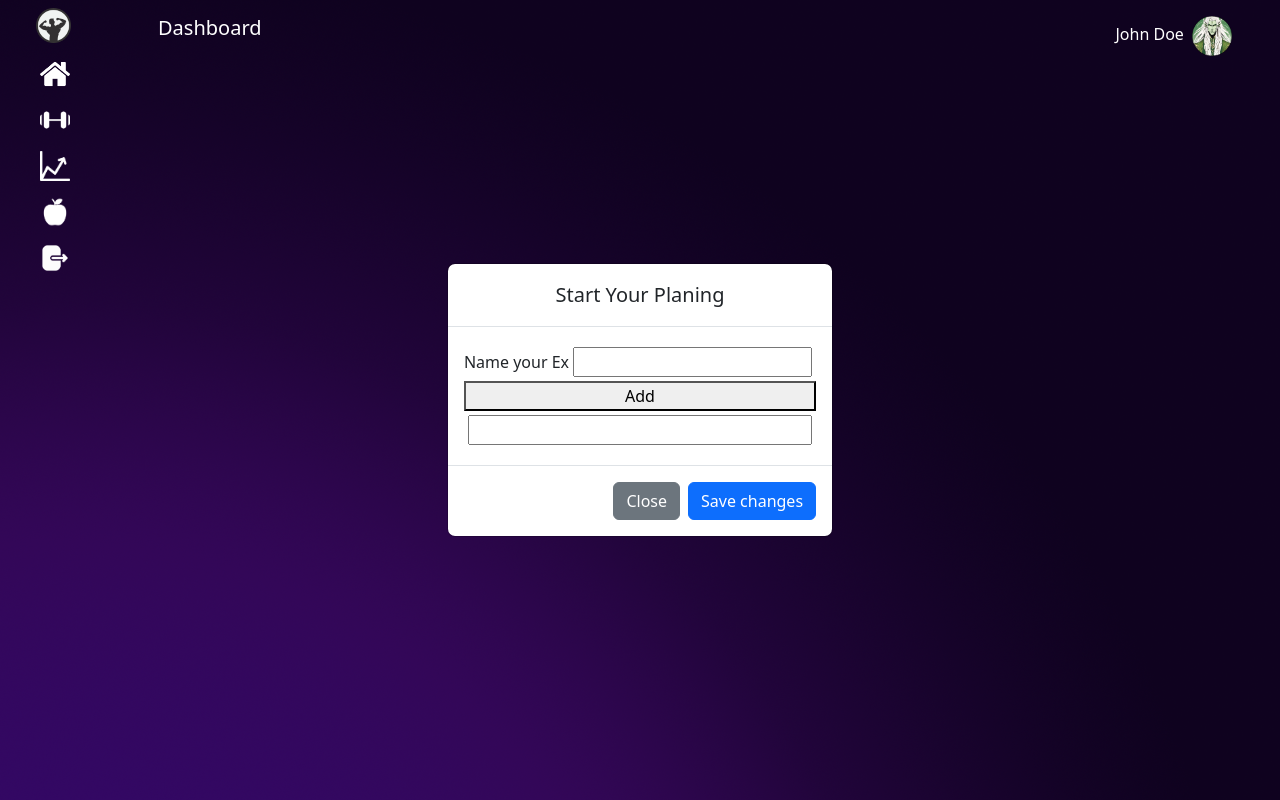
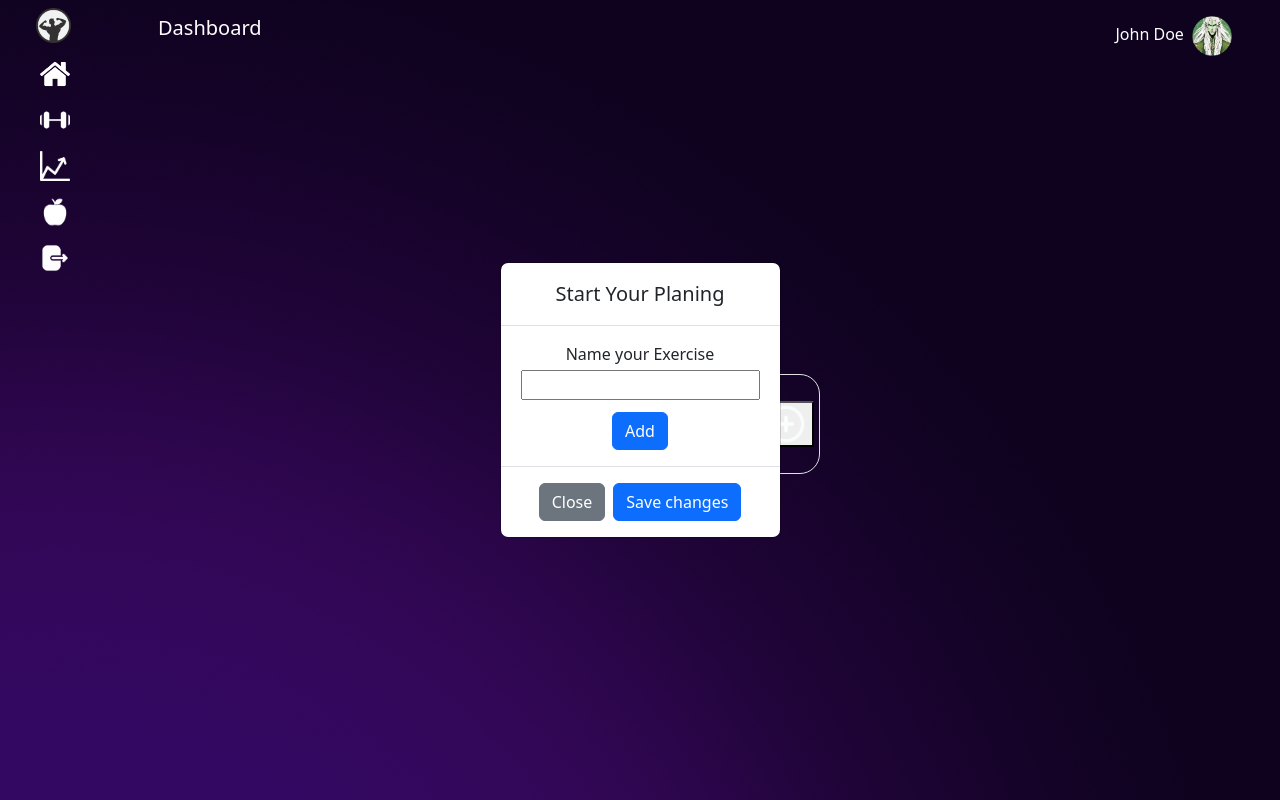
Before and after one commit to CodeITLab/fit_track_frontend_app, a Vue app: page /dashboard in a window 1280 px wide. Both pictures are taken after a click on the button 786 px from the left and 424 px from the top of the page. Built offline with nearby package versions, Linux system fonts and the light colour scheme.

Commit message:
modal-counter

```diff
--- a/src/assets/css/views/dashboard.css
+++ b/src/assets/css/views/dashboard.css
@@ -68,3 +68,7 @@ box-shadow: none;
     width: 350px;
 
 }
+
+.counter{
+    height: 28px;
+}
--- a/src/components/day-card-component/DayCard.vue
+++ b/src/components/day-card-component/DayCard.vue
@@ -5,6 +5,7 @@ export default defineComponent({
   data() {
     return {
       modalShow: false,
+      showInputField: false,
     };
   },
   methods: {
@@ -13,6 +14,12 @@ export default defineComponent({
     },
     close() {
       this.modalShow = false;
+    },
+    openInputField() {
+      this.showInputField = true;
+    },
+    closeInputField() {
+      this.showInputField = false;
     },
   },
 });
@@ -48,18 +55,73 @@ export default defineComponent({
           <h5 class="modal-title" id="exampleModalLabel">Start Your Planing</h5>
         </div>
         <div class="modal-body d-flex flex-column">
-          <form action="">
-            <label for="Name your Ex">Name your Ex</label>
+          <div class="d-flex flex-column">
+            <label for="Name your Ex">Name your Exercise</label>
             <input class="m-1" type="text" placeholder="" />
-            <!-- <label for="Day 1">Day one</label>
-            <input class="m-1" type="text" placeholder="" />
-            <input class="m-1" type="text" placeholder="" />
-            <input class="m-1" type="text" placeholder="" /> -->
-          </form>
-          <button>Add</button>
-          <input class="m-1" type="text" placeholder="" />
-        </div>
-        <div class="modal-footer">
+          </div>
+          <button
+            @click="openInputField()"
+            class="btn btn-primary w-40 align-self-center mt-2"
+          >
+            Add
+          </button>
+          <div
+            v-if="showInputField"
+            class="d-flex flex-column justify-content-center align-items-center"
+          >
+          <div class="d-flex justify-content-center align-items-center">
+              <input class="m-1" type="text" />
+              <div
+                class="counter d-flex flex-row justify-content-center align-items-center bg-primary"
+              >
+                <div
+                  class="d-flex justify-content-center align-items-center text-center me-2"
+                >
+                  <p class="m-0 text-center">0</p>
+                </div>
+                <div class="d-flex flex-column">
+                  <p class="border-0 btn m-0 p-0">+</p>
+                  <p class="border-0 btn mb-1 p-0">-</p>
+                </div>
+              </div>
+            </div>
+            <div class="d-flex justify-content-center align-items-center">
+              <input class="m-1" type="text" />
+              <div
+                class="counter d-flex flex-row justify-content-center align-items-center bg-primary"
+              >
+                <div
+                  class="d-flex justify-content-center align-items-center text-center me-2"
+                >
+                  <p class="m-0 text-center">0</p>
+                </div>
+                <div class="d-flex flex-column">
+                  <p class="border-0 btn m-0 p-0">+</p>
+                  <p class="border-0 btn mb-1 p-0">-</p>
+                </div>
+              </div>
+            </div>
+            <div class="d-flex justify-content-center align-items-center">
+              <input class="m-1" type="text" />
+              <div
+                class="counter d-flex flex-row justify-content-center align-items-center bg-primary"
+              >
+                <div
+                  class="d-flex justify-content-center align-items-center text-center me-2"
+                >
+                  <p class="m-0 text-center">0</p>
+                </div>
+                <div class="d-flex flex-column justify-content-center align-items-center">
+                  <button class="border-0  m-0 p-0">+</button>
+                  <button class="border-0  mb-1 p-0">-</button>
+                </div>
+              </div>
+            </div>
+          </div>
+          </div>
+        <div
+          class="modal-footer d-flex justify-content-center align-items-center"
+        >
           <button
             @click="close()"
             type="button"
```
